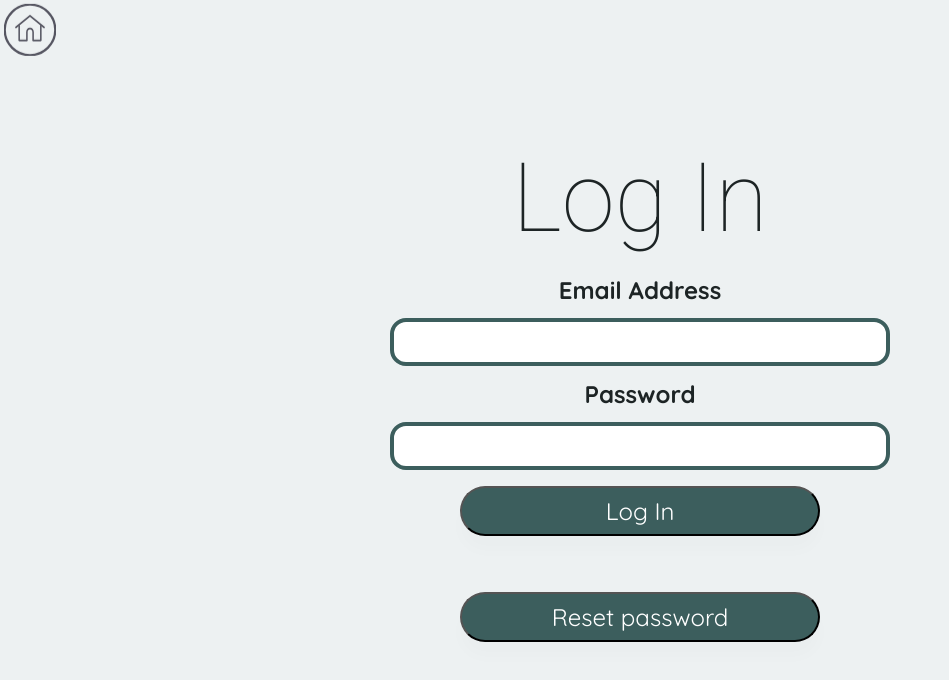
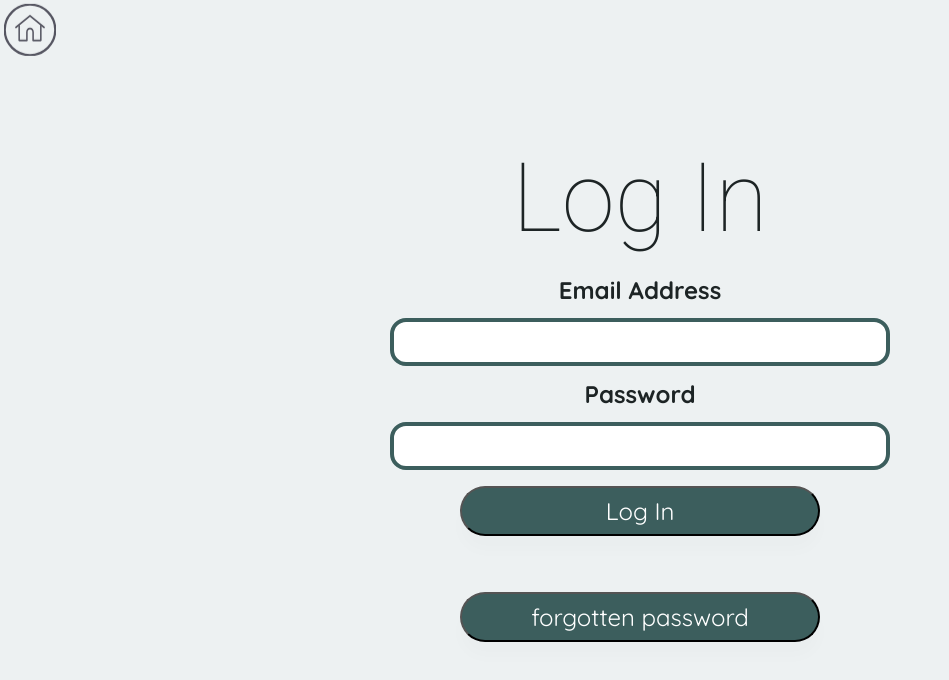
Before and after one commit to fac-14/sleuth-coop, a React (Create React App) app in the folder client/: page /login in a window 1280 px wide. Shown: the top 680 px of the page, without its empty margins (0-949 px from the left). Built offline with nearby package versions, Linux system fonts and the light colour scheme; no server answers.

Commit message:
reword reset password to forgotten password

```diff
--- a/client/src/App.js
+++ b/client/src/App.js
@@ -82,7 +82,7 @@ class App extends Component {
           />
           <Route exact={true} path="/find" component={Discovery} />
           <Route exact={true} path="/login" component={LogIn} />
-          <Route exact={true} path="/reset-password" component={ResetPassword} />
+          <Route exact={true} path="/forgotten-password" component={ResetPassword} />
         </React.Fragment>
       </Router>
     );
--- a/client/src/components/ForgottenPassword.js
+++ b/client/src/components/ForgottenPassword.js
@@ -59,7 +59,7 @@ export default class ResetPassword extends React.Component {
       <React.Fragment>
         <HomeBtn color='dark'/>
         <div className="landing-content">
-        <h1>Reset Password</h1>
+        <h1>Forgotten Password</h1>
 
         <form id="reset-password-form" onSubmit={this.handleSubmit}>
         <label htmlFor="email">
--- a/client/src/components/LogIn.js
+++ b/client/src/components/LogIn.js
@@ -150,10 +150,10 @@ export default class LogIn extends React.Component {
             Log In
           </button>
         </form>
-        <Link to={"reset-password"}>
+        <Link to={"forgotten-password"}>
           {/* this will likely become the top left home button... */}
           <button className="large-home-btn2 default-btn">
-            Reset password
+            forgotten password
           </button>
         </Link>
       </div>
```
